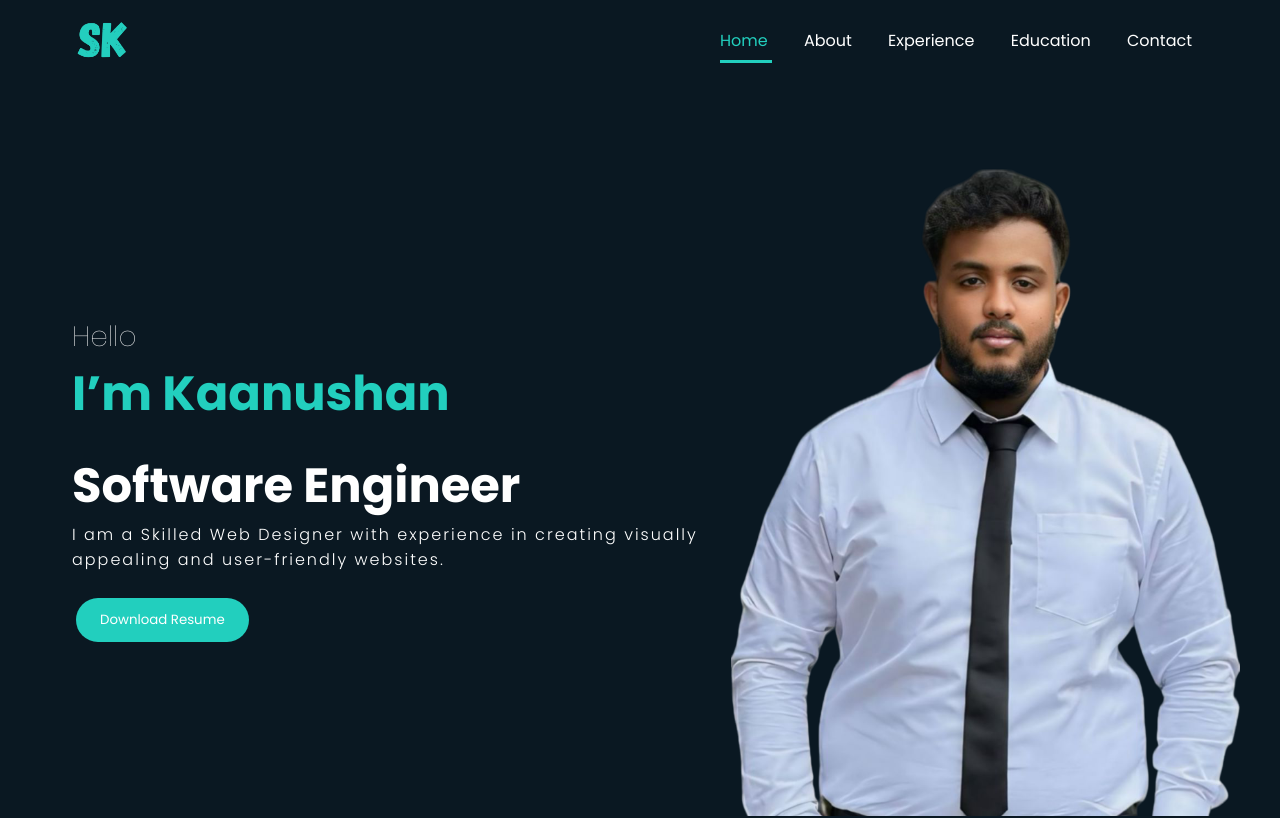
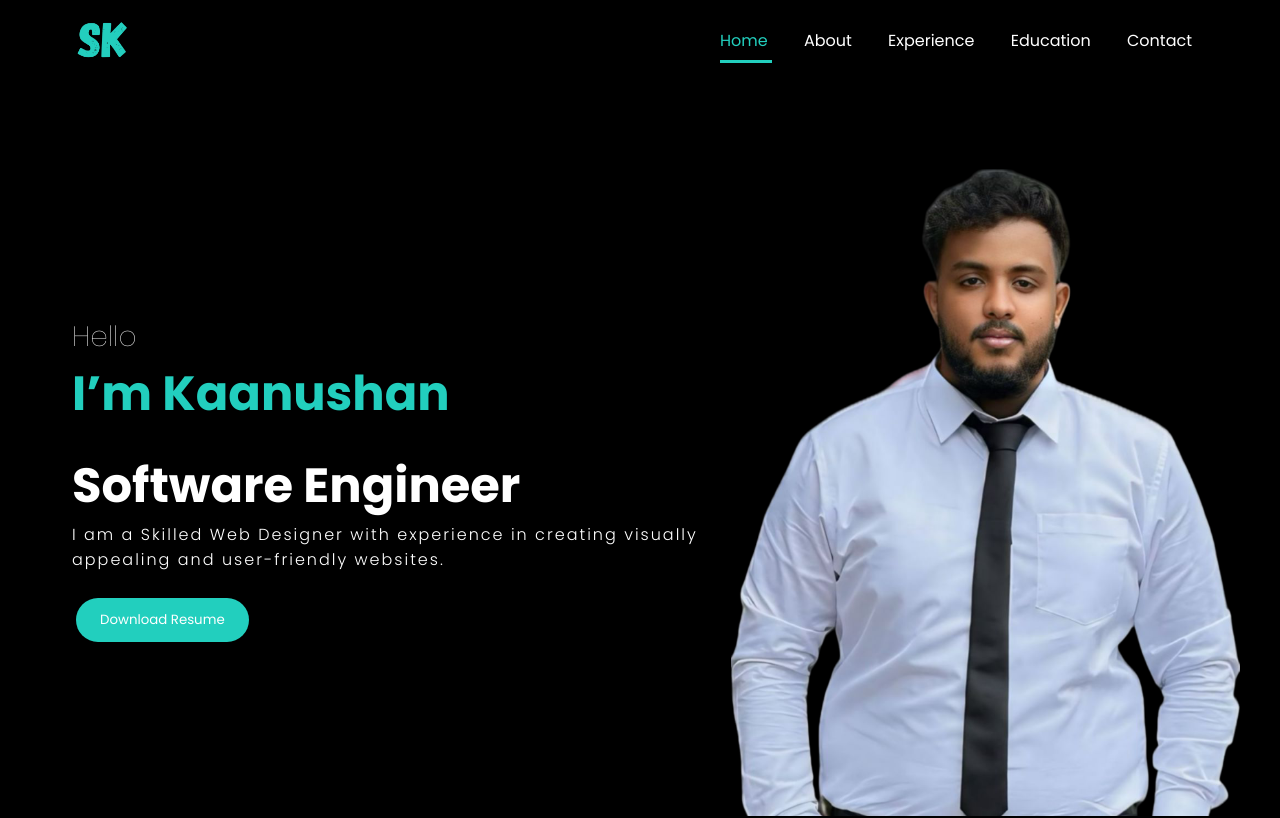
Before and after one commit to Kaanu0824/SK_Portfolio, a React (Create React App) app: page / in a window 1280 px wide. Shown: the top 818 px of the page. Built offline with nearby package versions, Linux system fonts and the light colour scheme.

Commit message:
Theme Changes

```diff
--- a/public/style.css
+++ b/public/style.css
@@ -9,9 +9,9 @@
 }
 
 body{
-    /* background: #000000; */
+    background: #000000;
     /* background: #1f2a32; */
-    background: #0a1822;
+    /* background: #0a1822; */
     /* background: linear-gradient(90deg,  rgb(164, 159, 159) 10% , rgb(115, 151, 202) 100%); */
     color: white;
     overflow: hidden;
--- a/src/components/Footer/footer.css
+++ b/src/components/Footer/footer.css
@@ -1,8 +1,8 @@
 .footer {
     width: 100vw;
     height: 4rem;
-    /* background: rgb(20, 20, 20); */
-    background: #0a1822;
+    background: rgb(20, 20, 20);
+    /* background: #0a1822; */
     display: flex;
     align-items: center;
     justify-content: center;
--- a/src/components/Intro/intro.js
+++ b/src/components/Intro/intro.js
@@ -9,9 +9,11 @@ function Intro() {
       <div className="introcontent">
         <span className="hello"> Hello </span>
         <span className="introText">
-          <span className="typingText">I’m Kaanushan </span> <br /> Software Engineer
+          <span className="typingText">I’m Kaanushan </span>
         </span>
+        <span className="introText"> Software Engineer </span>
         <p className="IntroPara">
+          <h1> </h1>
           I am a Skilled Web Designer with experience in creating visually <br/>
           appealing and user-friendly websites.
         </p>
--- a/src/components/Navbar/navbar.css
+++ b/src/components/Navbar/navbar.css
@@ -10,8 +10,8 @@
     position: sticky;
     top: 0;
     z-index: 3;
-    /* background: black; */
-    background: #0a1822;
+    background: black;
+    /* background: #0a1822; */
 
 
 }
--- a/src/components/Navbar/navbar.js
+++ b/src/components/Navbar/navbar.js
@@ -2,7 +2,8 @@ import React, { useState } from 'react';
 import { Link } from 'react-scroll';
 // import logo from '../../assets/logo-1.png';
 import logo from '../../assets/logo1.png';
-import Menu from '../../assets/menu.png';
+// import Menu from '../../assets/menu.png';
+import Menu from '../../assets/menu-1.png';
 import './navbar.css';
 
 const Navbar = () => {
```
Also changed, not shown: src/assets/menu-1.png (added).
